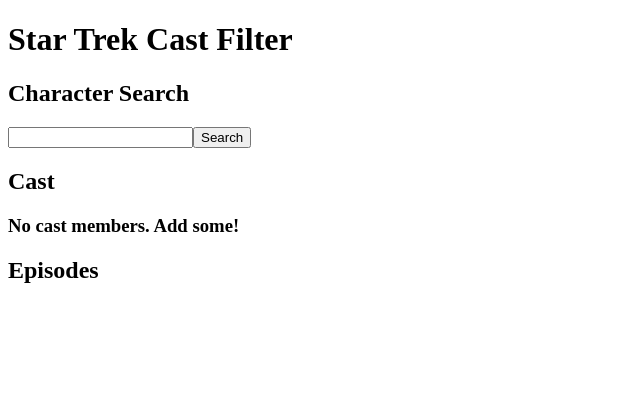
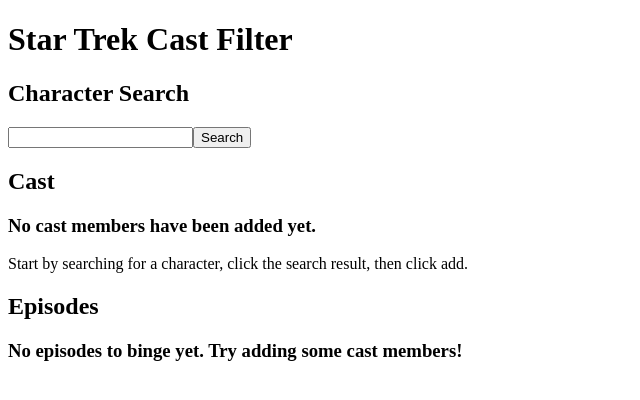
Before and after one commit to jomadu/star-trek-cast-filter, a React (Create React App) app: page / in a window 1280 px wide. Shown: the top 400 px of the page, without its empty margins (0-640 px from the left). Built offline with nearby package versions, Linux system fonts and the light colour scheme.

Commit message:
and the bass keeps runnin runnin

```diff
--- a/src/CastCreator/CastCreator.js
+++ b/src/CastCreator/CastCreator.js
@@ -82,12 +82,12 @@
     var title;
     var results;
     if (error) {
-      title = <h3>Error when searching for "{name}"</h3>;
+      title = <h3>Error when searching for character "{name}"</h3>;
     } else if (isLoading) {
-      title = <h3>Searching for "{name}" ...</h3>;
+      title = <h3>Searching for character "{name}" ...</h3>;
     } else if (searchResults !== null) {
       if (pageData.length) {
-        title = <h3>Results for "{name}":</h3>;
+        title = <h3>Characters matching "{name}":</h3>;
         results = (
           <div>
             <ul>
@@ -150,7 +150,15 @@
         />
       ));
     } else {
-      cast = <h3>No cast members. Add some!</h3>;
+      cast = (
+        <div>
+          <h3>No cast members have been added yet.</h3>
+          <p>
+            Start by searching for a character, click the search result, then
+            click add.
+          </p>
+        </div>
+      );
     }
 
     return (
--- a/src/Episodes/Episodes.js
+++ b/src/Episodes/Episodes.js
@@ -86,6 +86,8 @@
       title = <h3>Error when searching for episodes.</h3>;
     } else if (isLoading) {
       title = <h3>Searching for episodes with your cast ...</h3>;
+    } else if (characterData === null) {
+      title = <h3>No episodes to binge yet. Try adding some cast members!</h3>;
     } else if (characterData !== null) {
       if (pageData.length) {
         title = <h3>Episodes with your cast:</h3>;
```
